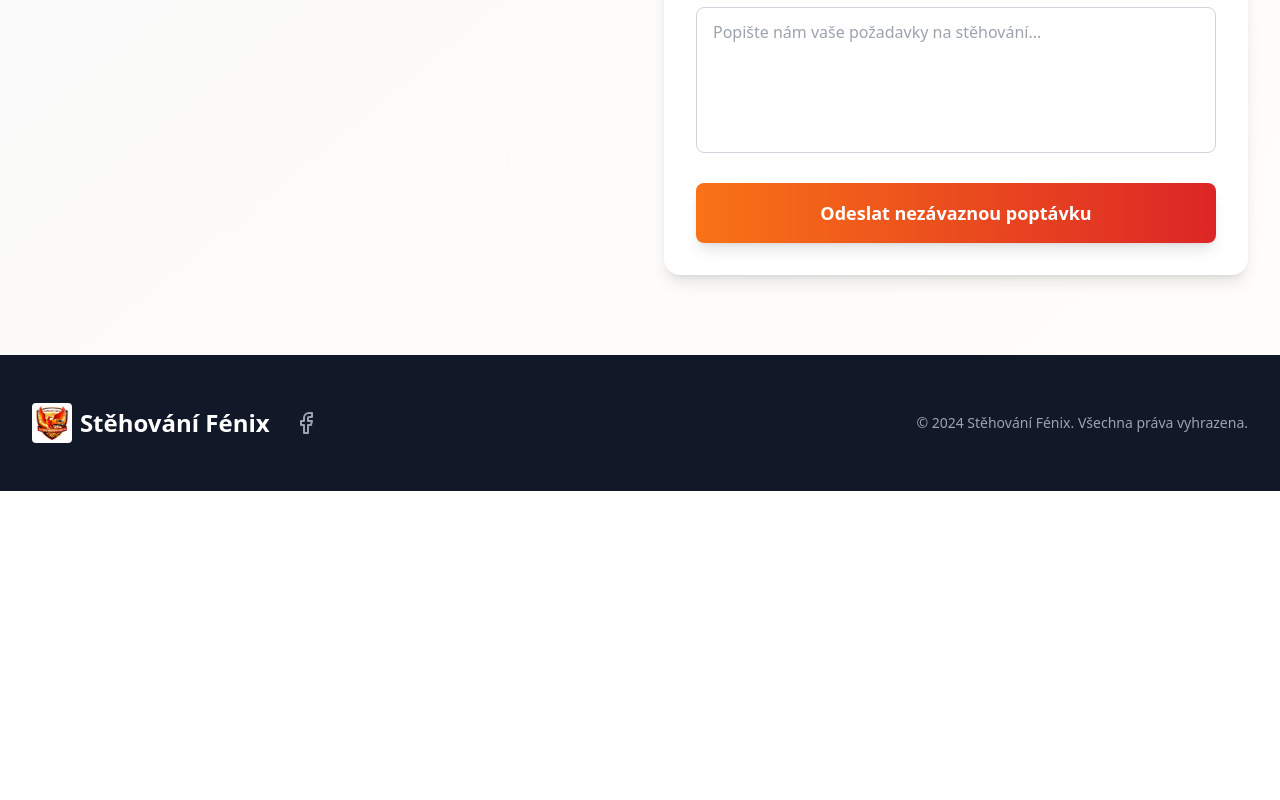
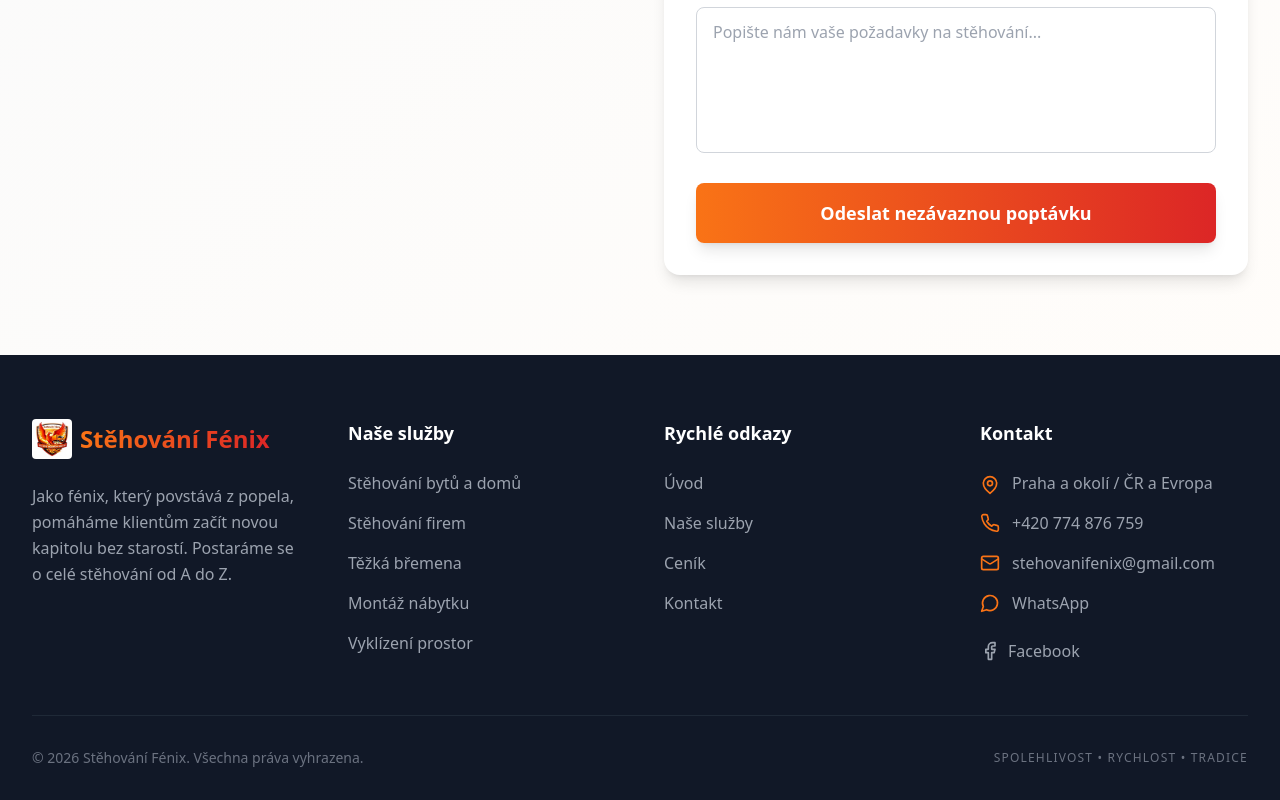
Before and after one commit to orsovicsadam-dotcom/Stehovani-Fenix, a React (Vite) app: page / in a window 1280 px wide. Shown: the part 8409-9209 px from the top of the page. Before the commit the page ends 8900 px from the top, so only its background shows below. Built offline with nearby package versions, Linux system fonts and the light colour scheme.

Commit message:
Footer update

```diff
--- a/src/App.tsx
+++ b/src/App.tsx
@@ -1000,30 +1000,96 @@ function App() {
       </Routes>
 
       {/* Footer */}
-      <footer className="bg-gray-900 text-white py-12">
+      <footer className="bg-gray-900 text-white pt-16 pb-8">
         <div className="max-w-7xl mx-auto px-4 sm:px-6 lg:px-8">
-          <div className="flex flex-col md:flex-row justify-between items-center">
-            <div className="flex items-center space-x-6 mb-4 md:mb-0">
-              <div className="flex items-center space-x-2">
+          <div className="grid grid-cols-1 md:grid-cols-2 lg:grid-cols-4 gap-12 mb-12">
+            {/* Column 1: Brand */}
+            <div>
+              <div className="flex items-center space-x-2 mb-6">
                 <img
                   src="/Stěhování-Fénix-logo.jpg"
                   alt="Logo Stěhování Fénix"
                   className="h-10 w-auto object-contain rounded"
                 />
-                <span className="text-2xl font-bold">Stěhování Fénix</span>
+                <span className="text-2xl font-bold bg-gradient-to-r from-orange-500 to-red-600 bg-clip-text text-transparent">
+                  Stěhování Fénix
+                </span>
               </div>
+              <p className="text-gray-400 leading-relaxed">
+                Jako fénix, který povstává z popela, pomáháme klientům začít novou kapitolu bez starostí. Postaráme se o celé stěhování od A do Z.
+              </p>
+            </div>
+
+            {/* Column 2: Služby */}
+            <div>
+              <h3 className="text-lg font-bold mb-6 text-white">Naše služby</h3>
+              <ul className="space-y-4 text-gray-400">
+                <li className="hover:text-orange-500 transition-colors">Stěhování bytů a domů</li>
+                <li className="hover:text-orange-500 transition-colors">Stěhování firem</li>
+                <li className="hover:text-orange-500 transition-colors">Těžká břemena</li>
+                <li className="hover:text-orange-500 transition-colors">Montáž nábytku</li>
+                <li className="hover:text-orange-500 transition-colors">Vyklízení prostor</li>
+              </ul>
+            </div>
+
+            {/* Column 3: Rychlé odkazy */}
+            <div>
+              <h3 className="text-lg font-bold mb-6 text-white">Rychlé odkazy</h3>
+              <ul className="space-y-4 text-gray-400">
+                <li><Link to="/" className="hover:text-orange-500 transition-colors">Úvod</Link></li>
+                <li><Link to="/sluzby" className="hover:text-orange-500 transition-colors">Naše služby</Link></li>
+                <li><Link to="/cenik" className="hover:text-orange-500 transition-colors">Ceník</Link></li>
+                <li><button onClick={() => document.getElementById('contact')?.scrollIntoView({ behavior: 'smooth' })} className="hover:text-orange-500 transition-colors">Kontakt</button></li>
+              </ul>
+            </div>
+
+            {/* Column 4: Kontakt */}
+            <div>
+              <h3 className="text-lg font-bold mb-6 text-white">Kontakt</h3>
+              <ul className="space-y-4 text-gray-400">
+                <li className="flex items-start space-x-3">
+                  <MapPin className="w-5 h-5 text-orange-500 flex-shrink-0 mt-1" />
+                  <span>Praha a okolí / ČR a Evropa</span>
+                </li>
+                <li>
+                  <a href="tel:+420774876759" className="flex items-center space-x-3 hover:text-orange-500 transition-colors">
+                    <Phone className="w-5 h-5 text-orange-500 flex-shrink-0" />
+                    <span>+420 774 876 759</span>
+                  </a>
+                </li>
+                <li>
+                  <a href="mailto:stehovanifenix@gmail.com" className="flex items-center space-x-3 hover:text-orange-500 transition-colors">
+                    <Mail className="w-5 h-5 text-orange-500 flex-shrink-0" />
+                    <span>stehovanifenix@gmail.com</span>
+                  </a>
+                </li>
+                <li>
+                  <a href="https://wa.me/420774876759" target="_blank" rel="noopener noreferrer" className="flex items-center space-x-3 hover:text-orange-500 transition-colors">
+                    <MessageCircle className="w-5 h-5 text-orange-500 flex-shrink-0" />
+                    <span>WhatsApp</span>
+                  </a>
+                </li>
+                <li className="pt-2">
                   <a
                     href="https://www.facebook.com/profile.php?id=61583368424282"
                     target="_blank"
                     rel="noopener noreferrer"
-                className="text-gray-400 hover:text-orange-500 transition-colors"
-                aria-label="Facebook"
+                    className="inline-flex items-center space-x-2 text-gray-400 hover:text-orange-500 transition-colors"
                   >
-                <Facebook className="w-6 h-6" />
+                    <Facebook className="w-5 h-5" />
+                    <span>Facebook</span>
                   </a>
+                </li>
+              </ul>
             </div>
-            <div className="text-gray-400 text-sm">
-              © 2024 Stěhování Fénix. Všechna práva vyhrazena.
+          </div>
+
+          <div className="pt-8 border-t border-gray-800 flex flex-col md:flex-row justify-between items-center gap-4 text-center md:text-left">
+            <div className="text-gray-500 text-sm">
+              © 2026 Stěhování Fénix. Všechna práva vyhrazena.
+            </div>
+            <div className="text-gray-500 text-xs uppercase tracking-widest hidden md:block">
+              Spolehlivost • Rychlost • Tradice
             </div>
           </div>
         </div>
```
Lines whose indentation alone changed are shown as unchanged.
